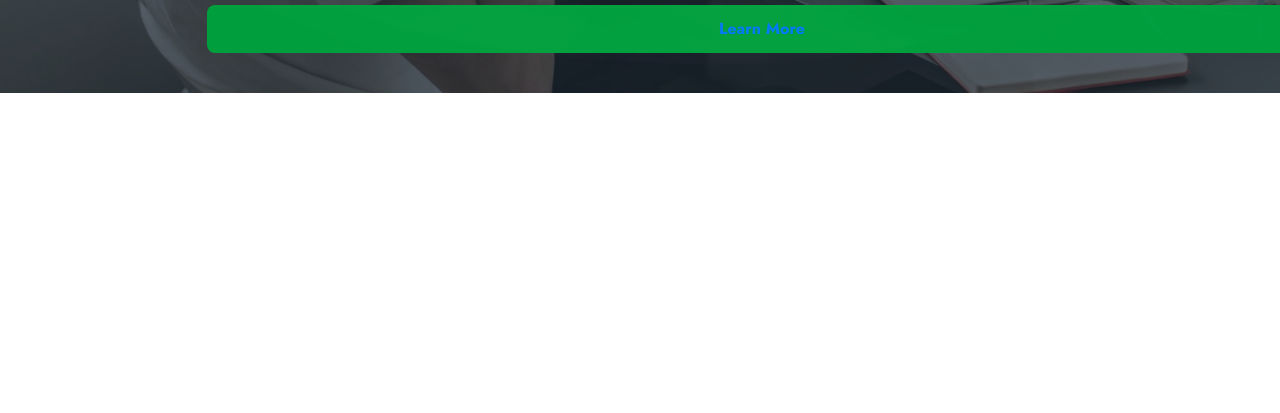
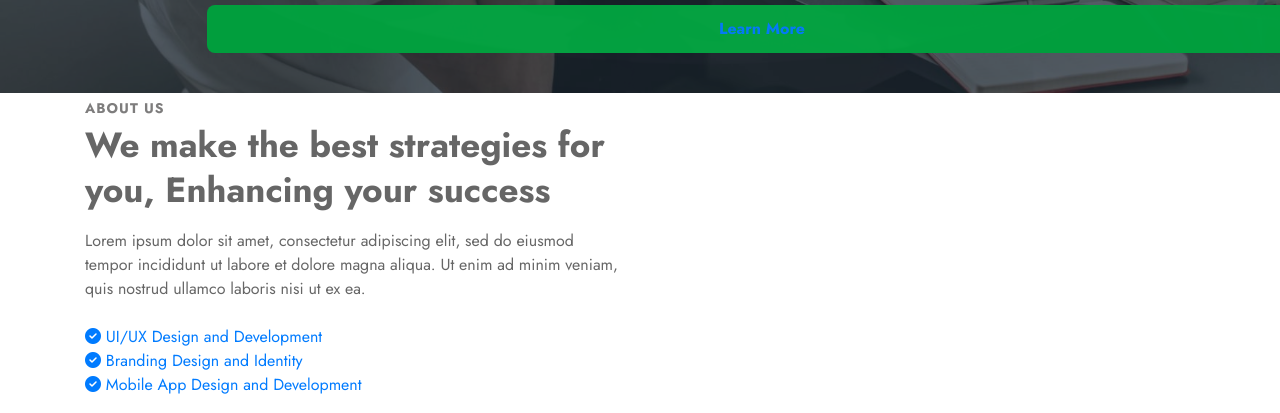
Before and after one commit to PhucKinhDu/CorpVision, a plain HTML site: page index.html in a window 1280 px wide. Shown: the part 634-1047 px from the top of the page. Before the commit the page ends 800 px from the top, so only its background shows below. Drawn offline with nearby package versions, Linux system fonts and the light colour scheme.

Commit message:
add section About Us

```diff
--- a/css/style.css
+++ b/css/style.css
@@ -280,3 +280,8 @@ header {
   background-color: #00a63f;
   border-color: #00a63f;
 }
+
+
+
+
+/* ABOUT */
--- a/index.html
+++ b/index.html
@@ -150,7 +150,40 @@
             </button>
           </div>
         </section>
-        <section class="about"></section>
+        <section class="about">
+          <div class="container">
+            <div class="row">
+              <div class="col-6">
+                <span class="title-small">ABOUT US</span>
+                <h3 class="title-big">We make the best strategies for you, Enhancing your success</h3>
+                <p class="mt-3">Lorem ipsum dolor sit amet, consectetur adipiscing elit, sed do eiusmod tempor incididunt ut labore et dolore magna aliqua. Ut enim ad minim veniam, quis nostrud ullamco laboris nisi ut ex ea.</p>
+                <ul class="service-list mt-4">
+                  <li class="service-link">
+                    <a href="#">
+                      <i class="fa fa-check-circle"></i>
+                      <span>UI/UX Design and Development</span>
+                    </a>
+                  </li>
+                  <li>
+                    <a href="#">
+                      <i class="fa fa-check-circle"></i>
+                      <span>Branding Design and Identity</span>
+                    </a>
+                  </li>
+                  <li>
+                    <a href="#">
+                      <i class="fa fa-check-circle"></i>
+                      <span>Mobile App Design and Development</span>
+                    </a>
+                  </li>
+                </ul>
+              </div>
+              <div class="col-6">
+
+              </div>
+            </div>
+          </div>
+        </section>
         <section class="challenges"></section>
         <section class="services"></section>
         <section class="gallery"></section>
```
